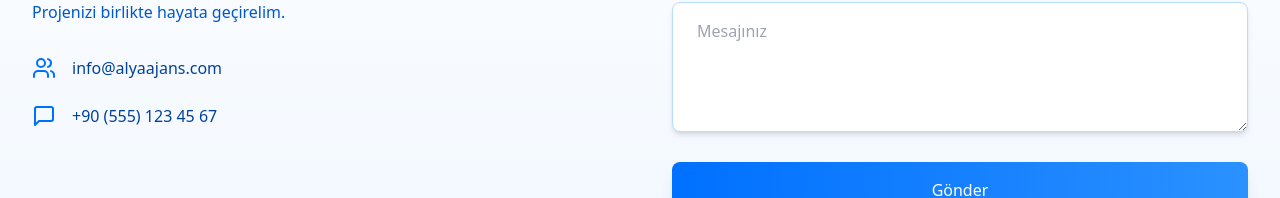
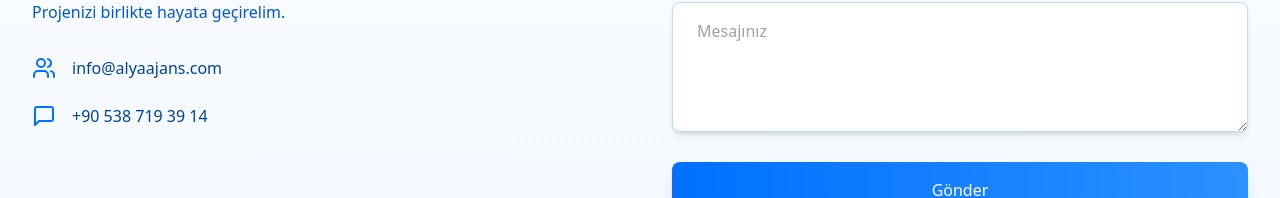
Before and after one commit to eliffmutlu/Alya, a React (Vite) app: page /iletisim in a window 1280 px wide. Shown: the part 370-568 px from the top of the page. Built offline with nearby package versions, Linux system fonts and the light colour scheme.

Commit message:
tel no guncellendi

```diff
--- a/src/pages/ContactPage.tsx
+++ b/src/pages/ContactPage.tsx
@@ -16,7 +16,7 @@ export default function ContactPage() {
               </div>
               <div className="flex items-center space-x-4">
                 <MessageSquare className="text-blue-600" />
-                <span className="text-blue-800">+90 (555) 123 45 67</span>
+                <span className="text-blue-800">+90 538 719 39 14</span>
               </div>
             </div>
           </div>
```
